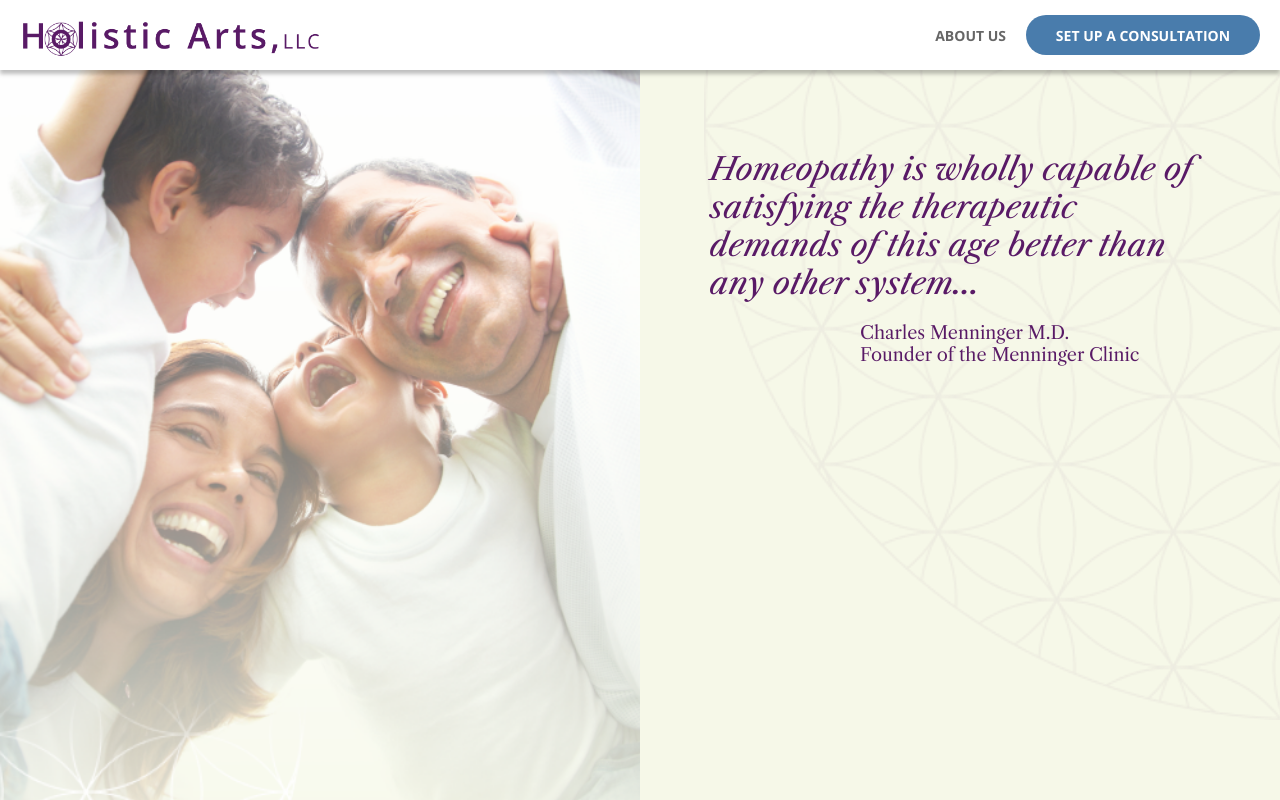
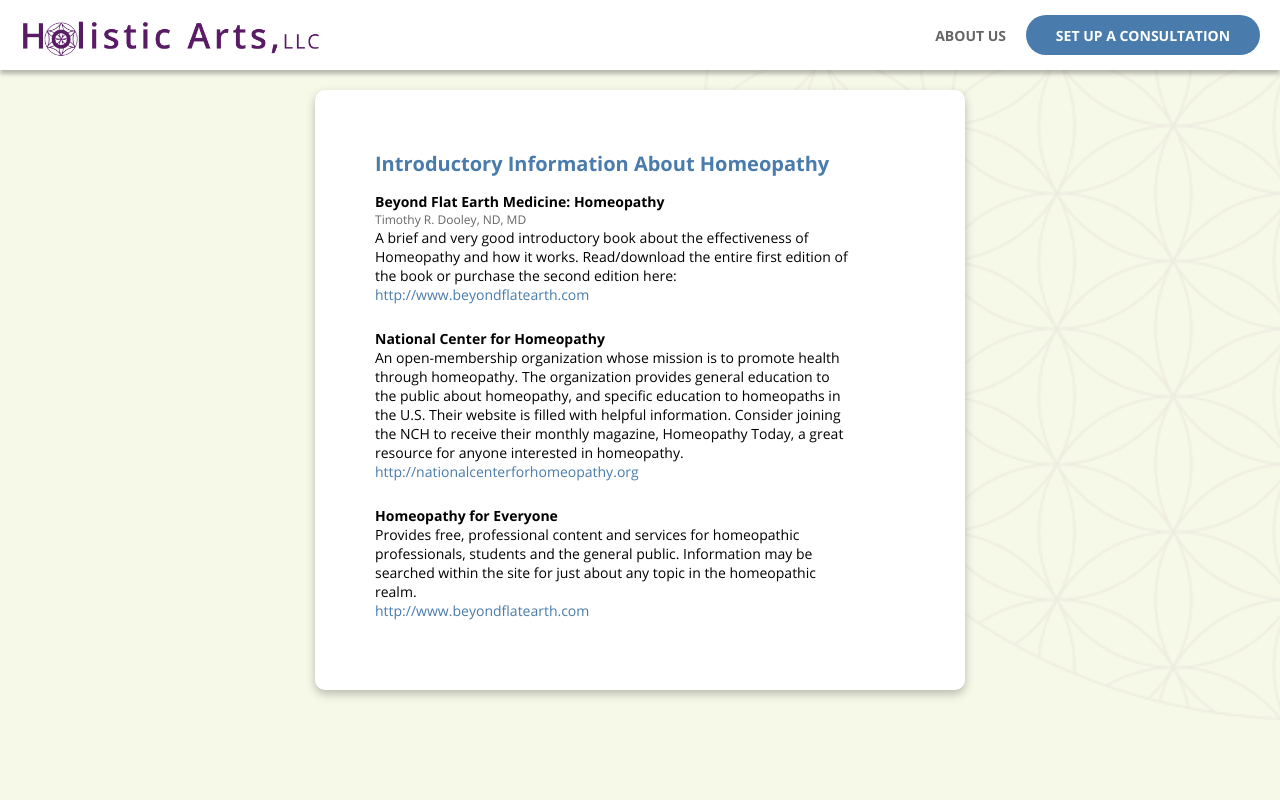
Before and after one commit to joe-gerhard/holistic-arts, a React (Create React App) app: page /resources in a window 1280 px wide. Shown: the top 800 px of the page. Built offline with nearby package versions, Linux system fonts and the light colour scheme.

Commit message:
Add resources page

```diff
--- /dev/null
+++ b/src/components/ResourcesSection/ResourcesSection.tsx
@@ -0,0 +1,56 @@
+import React from "react";
+import Styled from "./styles";
+import { ContentWrapper } from "../../styles/baseStyles";
+
+const ResourcesSection = () => {
+  return (
+    <Styled.ResourcesSection>
+      <Styled.BackgroundImage />
+      <ContentWrapper>
+        <Styled.Card>
+          <Styled.Headline>
+            Introductory Information About Homeopathy
+          </Styled.Headline>
+
+          <Styled.Header>Beyond Flat Earth Medicine: Homeopathy</Styled.Header>
+          <Styled.Subheader>Timothy R. Dooley, ND, MD</Styled.Subheader>
+          <Styled.Text>
+            A brief and very good introductory book about the effectiveness of
+            Homeopathy and how it works. Read/download the entire first edition
+            of the book or purchase the second edition here:
+          </Styled.Text>
+          <Styled.Link href="http://www.beyondflatearth.com" target="_blank">
+            http://www.beyondflatearth.com
+          </Styled.Link>
+          <Styled.Header>National Center for Homeopathy</Styled.Header>
+          <Styled.Text>
+            An open-membership organization whose mission is to promote health
+            through homeopathy. The organization provides general education to
+            the public about homeopathy, and specific education to homeopaths in
+            the U.S. Their website is filled with helpful information. Consider
+            joining the NCH to receive their monthly magazine, Homeopathy Today,
+            a great resource for anyone interested in homeopathy.
+          </Styled.Text>
+          <Styled.Link
+            href="http://nationalcenterforhomeopathy.org"
+            target="_blank"
+          >
+            http://nationalcenterforhomeopathy.org
+          </Styled.Link>
+          <Styled.Header>Homeopathy for Everyone</Styled.Header>
+          <Styled.Text>
+            Provides free, professional content and services for homeopathic
+            professionals, students and the general public. Information may be
+            searched within the site for just about any topic in the homeopathic
+            realm.
+          </Styled.Text>
+          <Styled.Link href="http://www.hpathy.com" target="_blank">
+            http://www.beyondflatearth.com
+          </Styled.Link>
+        </Styled.Card>
+      </ContentWrapper>
+    </Styled.ResourcesSection>
+  );
+};
+
+export default ResourcesSection;
--- /dev/null
+++ b/src/components/ResourcesSection/index.ts
@@ -0,0 +1 @@
+export { default } from "./ResourcesSection";
--- /dev/null
+++ b/src/components/ResourcesSection/styles.ts
@@ -0,0 +1,114 @@
+import styled, { css } from "styled-components";
+import { Section } from "../../styles/baseStyles";
+import { PropsWithTheme } from "../../styles/theme";
+import flowerOfLife from "../../images/FlowerOfLife.png";
+
+const ResourcesSection = styled(Section)(
+  ({ theme }: PropsWithTheme) => css`
+    min-height: calc(100vh - 70px);
+    background-color: ${theme.secondary};
+    display: flex;
+  `
+);
+
+const BackgroundImage = styled.div`
+  position: absolute;
+  width: 45%;
+  height: 90%;
+  top: 0;
+  right: 0;
+  z-index: 0;
+
+  &::after {
+    content: "";
+    background: url(${flowerOfLife});
+    background-size: 150vh;
+    background-repeat: no-repeat;
+    background-position: top 100% right 100%;
+    opacity: 0.05;
+    top: 0;
+    left: 0;
+    bottom: 0;
+    right: 0;
+    position: absolute;
+  }
+`;
+
+const Card = styled.div(
+  ({ theme }: PropsWithTheme) => css`
+    background: ${theme.light};
+    position: relative;
+    z-index: 1;
+    box-shadow: 0px 4px 10px rgba(0, 0, 0, 0.25);
+    display: flex;
+    flex-direction: column;
+    padding: 60px;
+    font-family: "Open Sans";
+    margin-bottom: 100px;
+    width: 100%;
+    max-width: 650px;
+    border-radius: 10px;
+
+    @media (max-width: 500px) {
+      padding: 60px 20px;
+    }
+  `
+);
+
+const Headline = styled.h2(
+  ({ theme }: PropsWithTheme) => css`
+    color: ${theme.highlight};
+    width: 90%;
+    font-size: 20px;
+    font-weight: bold;
+
+    @media (max-width: 400px) {
+      font-size: 18px;
+    }
+  `
+);
+
+const Header = styled.h5(
+  ({ theme }: PropsWithTheme) => css`
+    font-size: 14px;
+    margin-top: 15px;
+  `
+);
+
+const Subheader = styled.h6(
+  ({ theme }: PropsWithTheme) => css`
+    color: ${theme.gray};
+    font-size: 12px;
+    font-weight: normal;
+  `
+);
+
+const Text = styled.p(
+  ({ theme }: PropsWithTheme) => css`
+    white-space: pre-line;
+    width: 90%;
+    max-width: 500px;
+    color: ${theme.dark};
+    font-size: 14px;
+  `
+);
+
+const Link = styled.a(
+  ({ theme }: PropsWithTheme) => css`
+    text-decoration: none;
+    color: ${theme.highlight};
+    font-size: 14px;
+    margin-bottom: 10px;
+  `
+);
+
+export default {
+  ResourcesSection,
+  BackgroundImage,
+  Card,
+  Headline,
+  Header,
+  Subheader,
+  Text,
+  Link,
+};
--- a/src/pages/App/App.tsx
+++ b/src/pages/App/App.tsx
@@ -5,6 +5,7 @@
 import LandingPage from "../LandingPage";
 import AboutPage from "../AboutPage";
 import ConsultationPage from "../ConsultationPage";
+import ResourcesPage from "../ResourcesPage";
 
 function App() {
   return (
@@ -13,6 +14,7 @@
       <Switch>
         <Route exact path="/about" component={AboutPage} />
         <Route exact path="/consultation" component={ConsultationPage} />
+        <Route exact path="/resources" component={ResourcesPage} />
         <Route path="/" component={LandingPage} />
       </Switch>
     </StyledApp>
--- /dev/null
+++ b/src/pages/ResourcesPage/ResourcesPage.tsx
@@ -0,0 +1,15 @@
+import React from "react";
+import Styled from "./styles";
+import ResourcesSection from "../../components/ResourcesSection";
+import Footer from "../../components/Footer";
+
+const ResourcesPage = () => {
+  return (
+    <Styled.ResourcesPage>
+      <ResourcesSection />
+      <Footer />
+    </Styled.ResourcesPage>
+  );
+};
+
+export default ResourcesPage;
--- /dev/null
+++ b/src/pages/ResourcesPage/index.ts
@@ -0,0 +1 @@
+export { default } from "./ResourcesPage";
--- /dev/null
+++ b/src/pages/ResourcesPage/styles.ts
@@ -0,0 +1,12 @@
+import styled from "styled-components";
+
+const ResourcesPage = styled.main`
+  width: 100%;
+  display: flex;
+  flex-direction: column;
+  align-items: center;
+`;
+
+export default {
+  ResourcesPage,
+};
```
